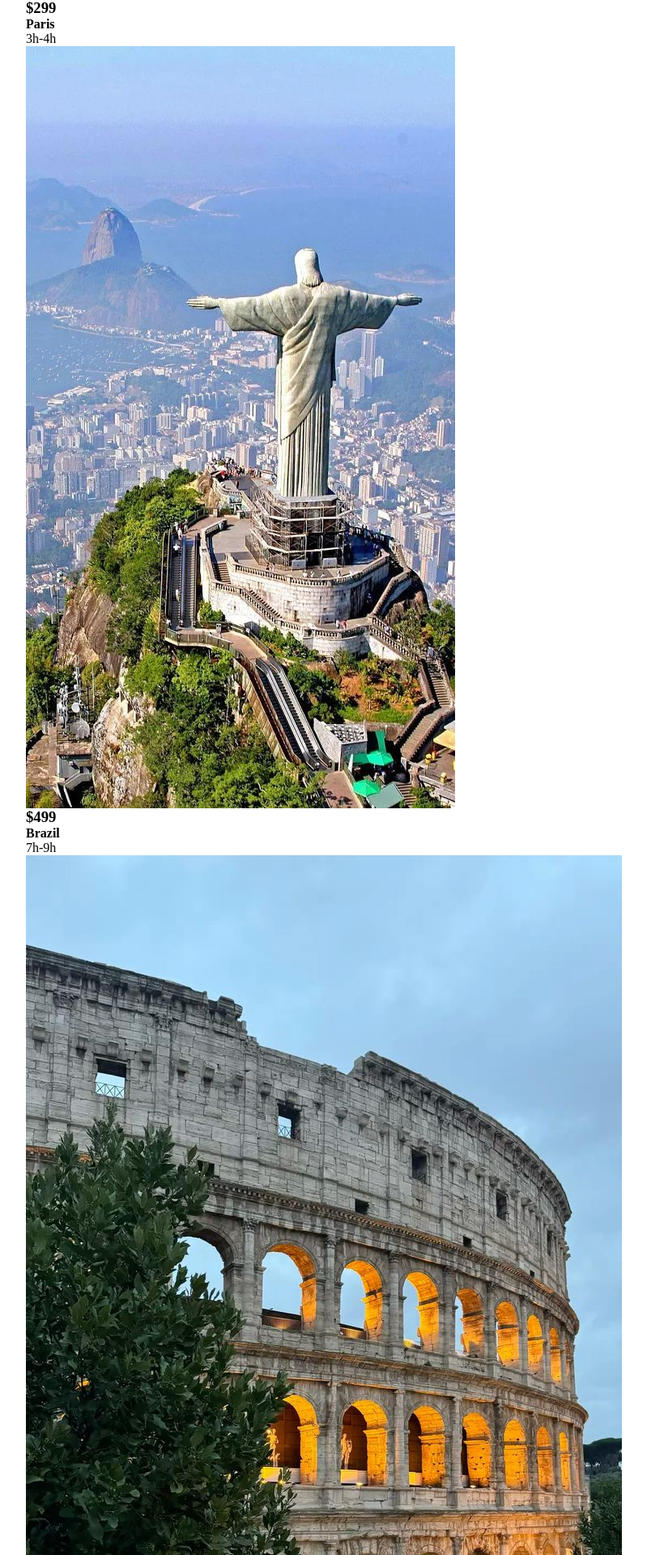
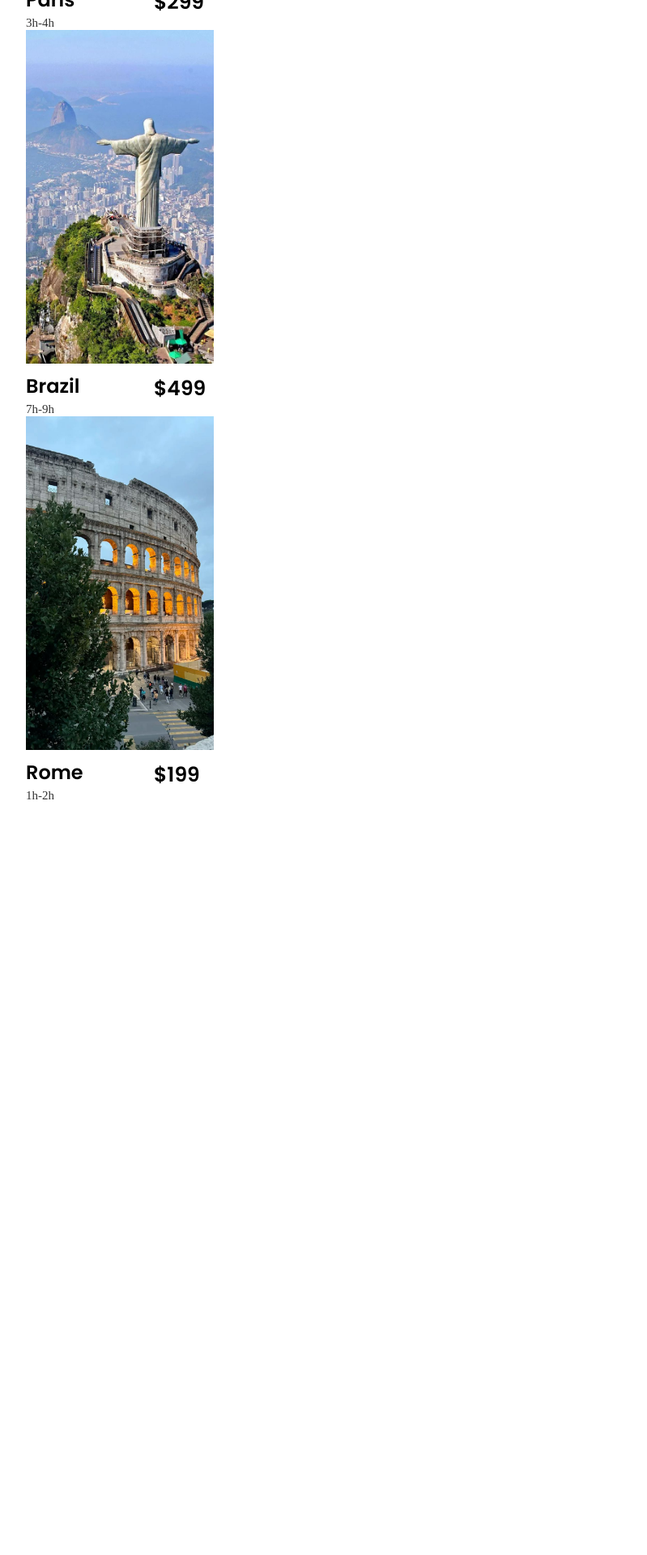
Before and after one commit to amelaah/Travell-re, a PHP site: page /html/travelly.html in a window 1280 px wide. Shown: the part 2207-4127 px from the top of the page at 81% size, without its empty margins (96-895 px from the left). After the commit the page ends 3194 px from the top, so only its background shows below. Run offline with PHP 8.4, Linux system fonts and the light colour scheme.

Commit message:
vazhdim shkshkshk
Co-Authored-By: amelaah <187420769+amelaah@users.noreply.github.com>

```diff
--- a/css/travelly.css
+++ b/css/travelly.css
@@ -298,3 +298,71 @@ header .sticky {
   border: 1px solid transparent;
   transform: translateY(-3px);
 }
+
+.title {
+  text-align: center;
+}
+.title h2 {
+  font-size: var(--fs-2);
+  font-family: var(--ff-poppins);
+  line-height: 1.2;
+}
+/* .rows{
+  display: grid;
+  grid-template-columns: repeat(auto-fill, minmax(250px, 1fr));
+  grid-gap: 2rem;
+  align-items: center;
+  text-align: center;
+  margin-top: 5rem;
+} */
+
+.package-content {
+  display: grid;
+  grid-template-columns: repeat(auto-fill, minmax(200px, 1fr));
+  grid-gap: 2rem;
+  align-items: center;
+  margin-top: 5rem;
+}
+
+.idk {
+  position: relative;
+  transition: all 0.3s cubic-bezier(0.455, 0.05, 0.55, 0.95);
+  will-change: filter;
+  cursor: pointer;
+}
+
+.idk img {
+  width: 100%;
+  height: auto;
+}
+
+.idk h3 {
+  position: absolute;
+  font-size: 25px;
+  font-weight: var(--fw-600);
+  font-family: var(--ff-poppins);
+  text-align: right;
+  color: var(--black);
+  margin-top: 12px;
+  left: 158px;
+}
+
+.dest-content {
+  display: flex;
+  flex-wrap: wrap;
+  align-items: center;
+  justify-content: space-between;
+  padding-top: 10px;
+}
+
+.location h4 {
+  font-size: 24px;
+  font-weight: var(--fw-600);
+  margin-bottom: 3px;
+  font-family: var(--ff-poppins);
+}
+
+.location p {
+  font-size: 15px;
+  color: var(--jet);
+}
--- a/html/travelly.html
+++ b/html/travelly.html
@@ -104,7 +104,6 @@
       <div class="title">
         <h2>Our Upcoming Tour Packages</h2><br>
       </div>
-
       <div class="package-content">
         <div class="box">
           <div class="idk">
@@ -145,7 +144,6 @@
                   <p>1h-2h</p>
                 </div>
               </div>
-
       </div>
     </section>
 
```
Also changed, not shown: css/package.css (deleted, +0 -124 lines).
